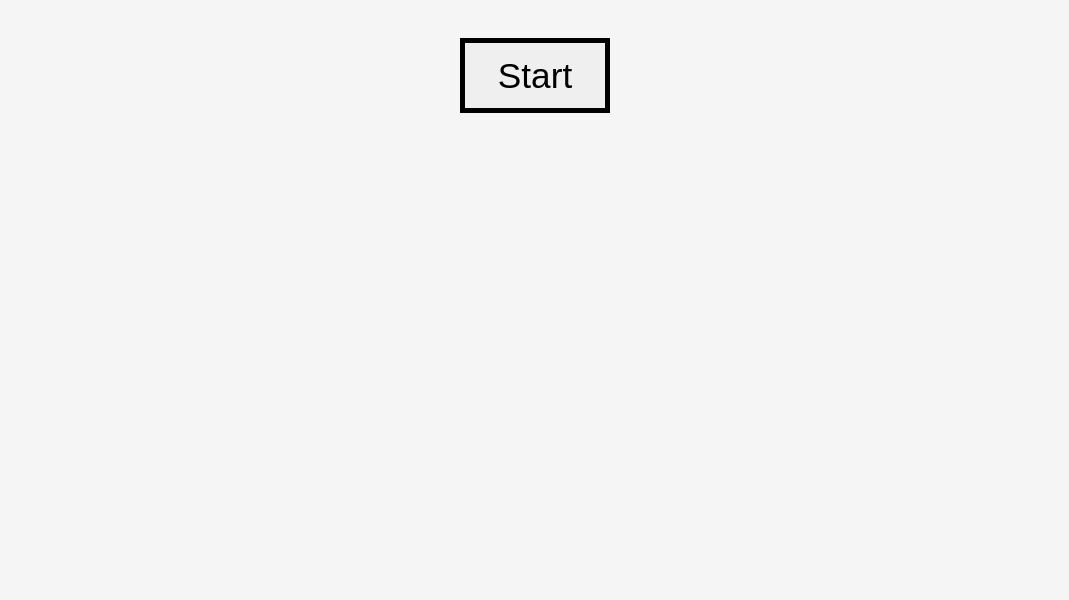
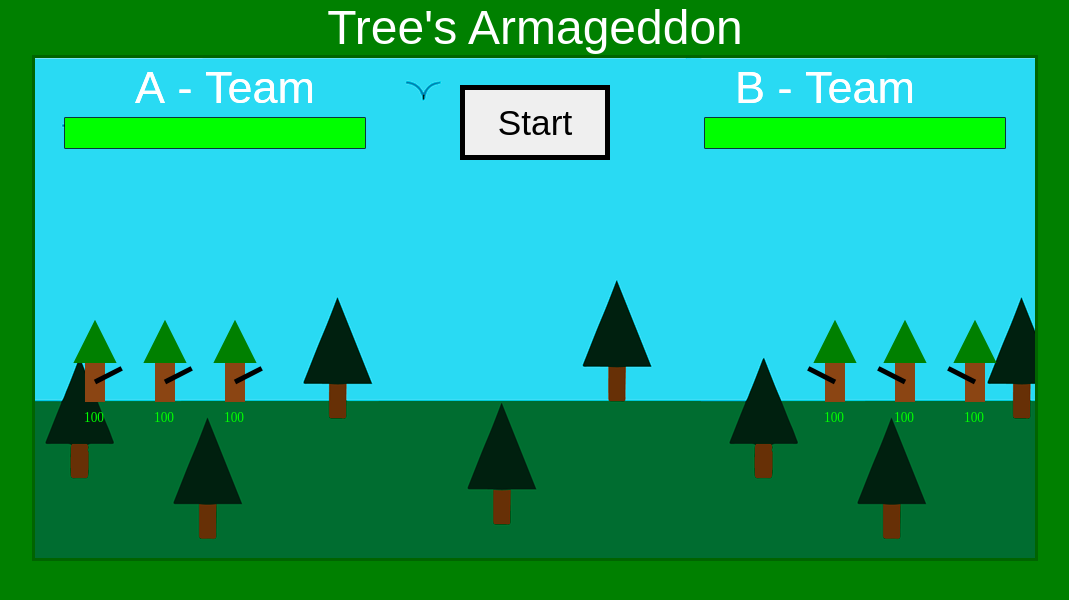
Before and after one commit to am-santos/IH-Project-1-Canvas-Game, a plain HTML site: page index.html in a window 1280 px wide. Shown: the whole page, without its empty margins (105-1174 px from the left). Drawn offline with Linux system fonts and the light colour scheme.

Commit message:
Added: background image, sound effects, some css.

```diff
--- a/index.html
+++ b/index.html
@@ -5,10 +5,11 @@
     <meta name="viewport" content="width=device-width, initial-scale=1.0" />
     <meta http-equiv="X-UA-Compatible" content="ie=edge" />
     <link rel="stylesheet" href="styles/style.css" />
-    <title>Goblins Armageddon</title>
+    <title>Trees Armageddon</title>
   </head>
   <body>
     <section>
+      <h1>Tree's Armageddon</h1>
       <div>
         <button id="start">Start</button>
         <!-- <button id="reset">Reset</button> -->
--- a/js-files/character.js
+++ b/js-files/character.js
@@ -62,7 +62,7 @@ class Character {
     context.save();
     context.beginPath();
     context.fillStyle = 'darkblue';
-    context.arc(this.x + this.width / 2, this.y - 30, 3, 0, 2 * Math.PI);
+    context.arc(this.x + this.width / 2, this.y - 15, 3, 0, 2 * Math.PI);
     context.closePath();
     context.stroke();
     context.fill();
@@ -101,8 +101,6 @@ class Character {
       context.save();
       context.fillStyle = 'saddlebrown';
       context.fillRect(this.x, this.y, this.width, this.height);
-      // context.fillStyle = 'whitesmoke';
-      // context.fillRect(this.x + this.charLineWidth, this.y, this.width - this.charLineWidth * 2, this.height);
 
       // character hat
       context.strokeStyle = 'green';
@@ -110,9 +108,9 @@ class Character {
       context.fillStyle = 'green';
 
       context.beginPath();
-      context.moveTo(this.x - 15, this.y); // Back size of hat
-      context.lineTo(this.x + this.width / 2, this.y - 15); // height of hat
-      context.lineTo(this.x + this.width + 5, this.y); // Front size of hat
+      context.moveTo(this.x - 10, this.y); // Back size of hat
+      context.lineTo(this.x + this.width / 2, this.y - 40); // height of hat
+      context.lineTo(this.x + this.width + 10, this.y); // Front size of hat
       context.closePath();
       context.fill();
       context.stroke();
@@ -122,8 +120,6 @@ class Character {
       // Character Body
       context.fillStyle = 'saddlebrown';
       context.fillRect(this.x, this.y, this.width, this.height);
-      // context.fillStyle = 'whitesmoke';
-      // context.fillRect(this.x + this.charLineWidth, this.y, this.width - this.charLineWidth * 2, this.height);
 
       // character hat
       context.strokeStyle = 'green';
@@ -131,9 +127,9 @@ class Character {
       context.fillStyle = 'green';
 
       context.beginPath();
-      context.moveTo(this.x - 5, this.y); // Back size of hat
-      context.lineTo(this.x + this.width / 2, this.y - 15); // height of hat
-      context.lineTo(this.x + this.width + 15, this.y); // Front size of hat
+      context.moveTo(this.x - 10, this.y); // Back size of hat
+      context.lineTo(this.x + this.width / 2, this.y - 40); // height of hat
+      context.lineTo(this.x + this.width + 10, this.y); // Front size of hat
       context.closePath();
       context.fill();
       context.stroke();
--- a/js-files/game.js
+++ b/js-files/game.js
@@ -22,6 +22,9 @@
     - check if any team has zero char left
     - assign winning team
 */
+const backgroundSound = new Audio('/sounds/2018-10-06_-_Silly_Chicken_-_David_Fesliyan.mp3');
+const backgroundImage = new Image();
+backgroundImage.src = '/images/background-image.png';
 
 class Game {
   constructor($canvas) {
@@ -88,34 +91,43 @@ class Game {
 
     const team1TotalLife = this.calculateTeamLife(this.team1);
     const team2TotalLife = this.calculateTeamLife(this.team2);
+    // Dimensions
+    const boxWidth = 300;
+    const bodHeight = 30;
+    const distFromTop = 60;
+    const border = 0.5;
 
     context.save();
     // Draws Border
-    let border = 0.5;
     context.fillStyle = 'black';
-    context.fillRect(50 - border, 50 - border, 300 + border * 2, 50 + border * 2); // make 300 has total life at the beginning
-    context.fillRect(this.width - 300 - 50 - border, 50 - border, 300 + border * 2, 50 + border * 2); // make 300 has total life at the beginning
+    context.fillRect(bodHeight - border, distFromTop - border, boxWidth + border * 2, bodHeight + border * 2); // make boxWidth has total life at the beginning
+    context.fillRect(
+      this.width - boxWidth - bodHeight - border,
+      distFromTop - border,
+      boxWidth + border * 2,
+      bodHeight + border * 2
+    ); // make boxWidth has total life at the beginning
 
     // Draws life's background
     context.fillStyle = 'red';
-    context.fillRect(50, 50, 300, 50); // make 300 has total life at the beginning
-    context.fillRect(this.width - 300 - 50, 50, 300, 50); // make 300 has total life at the beginning
+    context.fillRect(bodHeight, distFromTop, boxWidth, bodHeight); // make boxWidth has total life at the beginning
+    context.fillRect(this.width - boxWidth - bodHeight, distFromTop, boxWidth, bodHeight); // make boxWidth has total life at the beginning
 
     // Draws Current total life
     // Team 1
     context.fillStyle = 'lime';
-    context.fillRect(50, 50, 300 * (team1TotalLife / 300), 50);
+    context.fillRect(bodHeight, distFromTop, boxWidth * (team1TotalLife / boxWidth), bodHeight);
     // Team 2
     context.fillStyle = 'lime';
-    context.fillRect(this.width - 300 - 50, 50, 300 * (team2TotalLife / 300), 50);
+    context.fillRect(this.width - boxWidth - bodHeight, distFromTop, boxWidth * (team2TotalLife / boxWidth), bodHeight);
     context.restore();
 
     // Writes Team Names
     context.save();
-    context.fillStyle = 'grey';
+    context.fillStyle = 'white';
     context.font = '45px sans-serif';
     context.fillText('A - Team', 100, 45, 200);
-    context.fillText('B - Team', this.width - 300, 45, 200);
+    context.fillText('B - Team', this.width - boxWidth, 45, 200);
     context.restore();
   }
 
@@ -178,9 +190,14 @@ class Game {
     this.context.clearRect(0, 0, this.width, this.height);
   }
 
+  drawBackGroundImage() {
+    this.context.drawImage(backgroundImage, 0, 0, this.width, this.height);
+  }
+
   drawCurrentStatus() {
     this.clearEverything();
-    this.ground.draw();
+    // this.ground.draw();
+    this.drawBackGroundImage();
     this.drawTeam(this.team1);
     this.drawTeam(this.team2);
     this.drawTeamsLife(this.team1);
@@ -219,10 +236,8 @@ class Game {
 
     // this.playing = true;
     this.playGame();
-
-    /* const bomb = new Image();
-    bomb.src = '/images/bomb.png';
-    this.context.drawImage(bomb, 100, 500 - 50, 30, 30); */
+    backgroundSound.loop = true;
+    backgroundSound.play();
   }
 
   playGame() {
@@ -246,25 +261,23 @@ class Game {
   }
 
   reset() {
-    this.clearEverything();
+    // this.clearEverything();
     this.ground = new Ground(this);
-    this.ground.draw();
+    // this.ground.draw();
 
     this.team1 = [];
     this.team2 = [];
 
     this.createsTeam(this.team1, 3, 'right');
-    this.drawTeam(this.team1);
-    this.drawTeamsLife(this.team1);
-    this.drawTeamTotalLife(this.team1);
+    this.createsTeam(this.team2, 3, 'left');
 
-    this.createsTeam(this.team2, 3, 'left');
-    this.drawTeam(this.team2);
-    this.drawTeamsLife(this.team2);
-    this.drawTeamTotalLife(this.team2);
+    this.drawCurrentStatus();
 
     this.currentTeam = this.team2;
     this.currentCharacterIndex = -1;
+
+    const shootsFired = new Audio('/sounds/Gun+357+Magnum.mp3');
+    this.shootingSound = shootsFired;
   }
 
   runLogic() {
@@ -327,6 +340,7 @@ class Game {
           case 32: // Space Bar
             this.clearEverything();
             this.drawCurrentStatus();
+            this.shootingSound.play();
             character.gun.projectile = new Projectile(character.gun);
             character.gun.projectile.shootsInMotion(teamMembers);
         }
--- a/js-files/ground.js
+++ b/js-files/ground.js
@@ -2,7 +2,7 @@ class Ground {
   constructor(game) {
     this.game = game;
 
-    this.groundHeight = 100;
+    this.groundHeight = 156;
   }
 
   draw() {
--- a/js-files/gun.js
+++ b/js-files/gun.js
@@ -26,7 +26,7 @@ class Gun {
 
     // Char current values of,
     this.x = x; //Coordinates of body
-    this.y = y || 360; //Coordinates of body
+    this.y = y || 500 - 156 - 40; //Coordinates of body = canvas.hight - ground.hight - char.hight
     this.width = width; // char body
     this.height = height; // char body
     this.orientation = orientation; // where is looking at
@@ -112,17 +112,4 @@ class Gun {
       this.currentAngle = this.angle;
     }
   }
-
-  /* drawProjectile(x, y) {
-    const context = this.game.context;
-
-    context.save();
-    context.fillStyle = 'black';
-    context.beginPath();
-    context.arc(x, y, this.width, 0, 2 * Math.PI);
-    context.closePath();
-    context.stroke();
-    context.fill();
-    context.restore();
-  } */
 }
--- a/js-files/projectile.js
+++ b/js-files/projectile.js
@@ -1,5 +1,4 @@
-const bomb = new Image();
-bomb.src = '/images/bomb.png';
+const bombsOnTheMove = new Audio('/sounds/Ticking.mp3');
 
 class Projectile {
   constructor(gun) {
@@ -60,7 +59,7 @@ class Projectile {
     this.game.clearEverything();
     this.game.drawCurrentStatus();
     this.draw(this.newX, this.newY);
-
+    bombsOnTheMove.play();
     this.time += 0.1;
 
     const collidesWithEnvironment = this.collision(shootingTeam);
@@ -88,7 +87,10 @@ class Projectile {
       this.game.eventRuns = false;
       this.game.characterTurn++;
       this.game.playGame();
-      //console.log('new characterturn value', this.game.characterTurn);
+      // Pauses all sounds
+      bombsOnTheMove.pause();
+      this.game.shootingSound.pause();
+
       return true;
     } else {
       return false;
@@ -123,6 +125,10 @@ class Projectile {
     }
 
     if (collides) {
+      // Pauses all sounds
+      bombsOnTheMove.pause();
+      this.game.shootingSound.pause();
+
       this.game.eventRuns = false;
       this.game.characterTurn++;
       this.game.playGame();
--- a/js-files/script.js
+++ b/js-files/script.js
@@ -2,14 +2,26 @@ const $canvas = document.querySelector('canvas');
 
 const game = new Game($canvas);
 
-/* window.addEventListener('load', () => {
+window.addEventListener('load', () => {
+  game.start();
+});
+
+/* const $buttonStart = document.getElementById('start');
+$buttonStart.addEventListener('click', () => {
   game.start();
 }); */
 
-const $buttonStart = document.getElementById('start');
-$buttonStart.addEventListener('click', () => {
-  game.start();
-});
+/*
+-
+-
+-
+-
+-
+-
+-
+-
+-
+*/
 
 /* const $buttonReset = document.getElementById('reset');
 $buttonReset.addEventListener('click', () => {
--- a/styles/style.css
+++ b/styles/style.css
@@ -5,8 +5,9 @@
 body {
   display: flex;
   font-family: sans-serif;
-  background-color: whitesmoke;
+  background-color: green;
   justify-content: center;
+  margin: 0;
 }
 
 section {
@@ -14,6 +15,12 @@ section {
   align-items: center;
   justify-content: center;
   flex-direction: column;
+}
+h1 {
+  margin: 0px;
+  font-size: 3em;
+  color: white;
+  font-weight: lighter;
 }
 
 button {
@@ -26,3 +33,7 @@ button {
   margin-top: 30px;
   border: 5px solid black;
 }
+
+canvas {
+  border: 3px solid darkgreen;
+}
```
Also changed, not shown: images/background-image.png (added), 1 other file.
